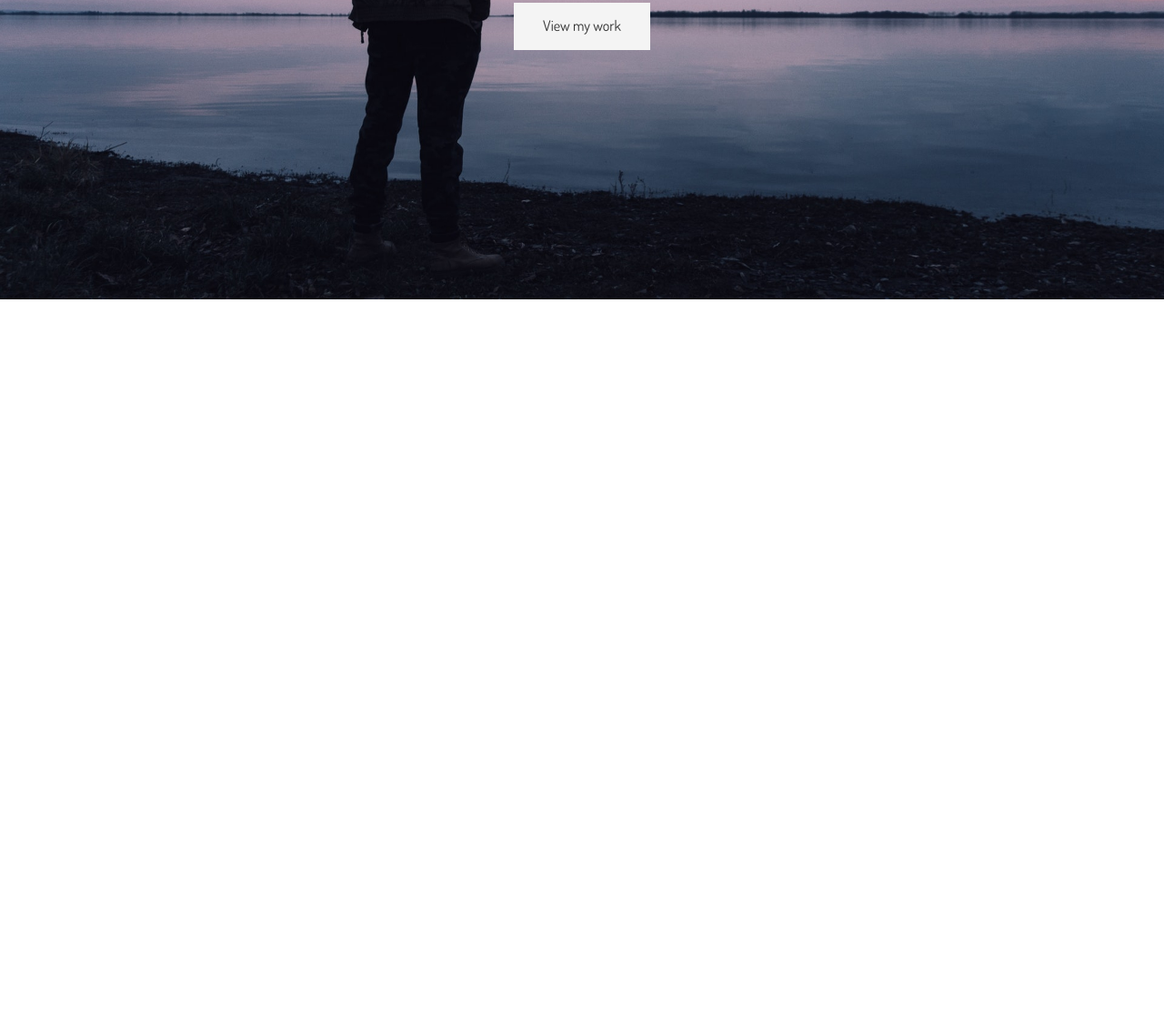
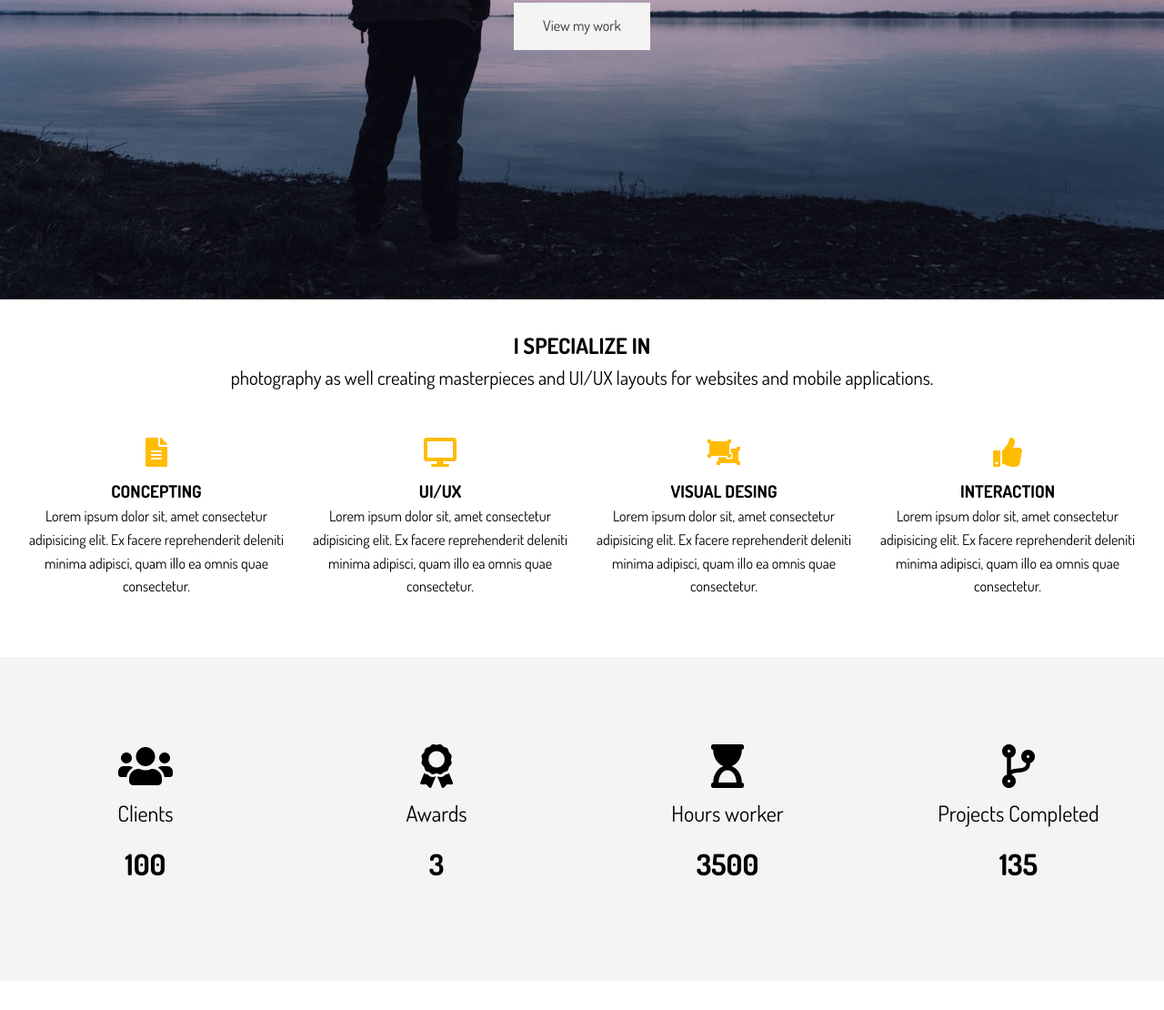
Before and after one commit to IPRIESPM/porfolio-sass, a website built with Vite: page src/index.html in a window 1280 px wide. Shown: the part 471-1581 px from the top of the page at 91% size. Before the commit the page ends 800 px from the top, so only its background shows below. Built offline with nearby package versions, Linux system fonts and the light colour scheme.

Commit message:
feat: :sparkles: add a-b sections

```diff
--- a/src/assets/css/_utilities.scss
+++ b/src/assets/css/_utilities.scss
@@ -47,3 +47,33 @@
 .text-center{
     text-align: center;
 }
+
+.py{
+    &-1{
+        padding: 1rem 0;
+    }
+    &-2{
+        padding: 2rem 0;
+    }
+    &-3{
+        padding: 3rem 0;
+    }
+    &-4{
+        padding: 4rem 0;
+    }
+}
+
+.my{
+    &-1{
+        margin: 1rem 0;
+    }
+    &-2{
+        margin: 2rem 0;
+    }
+    &-3{
+        margin: 3rem 0;
+    }
+    &-4{
+        margin: 4rem 0;
+    }
+}
--- /dev/null
+++ b/src/assets/css/sections.scss
@@ -0,0 +1,47 @@
+#home{
+    &-a{
+        .specials{
+            margin-top: 3rem;
+            display: grid;
+            grid-gap:1rem;
+            grid-template-columns: repeat(4, 1fr);
+
+            .fas{
+                color: $main-color;
+                padding-bottom: 0.4em;
+            }
+        }
+    }
+
+    &-b{
+        .stats{
+            display: grid;
+            grid-template-columns: repeat(4, 1fr);
+
+            li{
+                line-height: 2;
+
+                &.stats-title{
+                    font-size: 1.5rem;
+                }
+
+                &.stats-number{
+                    font-size: 2rem;
+                    font-weight: bold;
+                }
+            }
+        }
+
+        div{
+            padding: 3rem 0;
+
+            &:nth-child(odd){
+                background: $light-color;
+            }
+
+            &:nth-child(even){
+                background: $light-color;
+            }
+        }
+    }
+}
--- a/src/assets/css/style.scss
+++ b/src/assets/css/style.scss
@@ -3,3 +3,4 @@
 @import "utilities";
 @import "main-nav";
 @import "header";
+@import "sections";
--- a/src/index.html
+++ b/src/index.html
@@ -35,6 +35,84 @@
     </div>
   </header>
 
+  <section id="home-a" class="text-center py-2">
+    <div class="container">
+      <h2 class="section-title">I specialize in</h2>
+
+      <div class="bottom-line"></div>
+      <p class="lead">
+        photography as well creating masterpieces and UI/UX layouts for websites and mobile applications.
+      </p>
+      <div class="specials">
+        <div>
+          <i class="fas fa-file-alt fa-2x"></i>
+          <h3>Concepting</h3>
+          <p>Lorem ipsum dolor sit, amet consectetur adipisicing elit. Ex facere reprehenderit deleniti minima adipisci,
+            quam illo ea omnis quae consectetur.</p>
+        </div>
+
+        <div>
+          <i class="fas fa-desktop fa-2x"></i>
+          <h3>UI/UX</h3>
+          <p>Lorem ipsum dolor sit, amet consectetur adipisicing elit. Ex facere reprehenderit deleniti minima adipisci,
+            quam illo ea omnis quae consectetur.</p>
+        </div>
+
+        <div>
+          <i class="fas fa-object-ungroup fa-2x"></i>
+          <h3>Visual desing</h3>
+          <p>Lorem ipsum dolor sit, amet consectetur adipisicing elit. Ex facere reprehenderit deleniti minima adipisci,
+            quam illo ea omnis quae consectetur.</p>
+        </div>
+
+        <div>
+          <i class="fas fa-thumbs-up fa-2x"></i>
+          <h3>Interaction</h3>
+          <p>Lorem ipsum dolor sit, amet consectetur adipisicing elit. Ex facere reprehenderit deleniti minima adipisci,
+            quam illo ea omnis quae consectetur.</p>
+        </div>
+      </div>
+    </div>
+  </section>
+
+  <section id="home-b" class="text-center py-2">
+    <div class="stats">
+
+      <div>
+        <ul>
+          <li><i class="fas fa-users fa-3x"></i></li>
+          <li class="stats-title">Clients</li>
+          <li class="stats-number">100</li>
+        </ul>
+      </div>
+
+      <div>
+        <ul>
+          <li><i class="fas fa-award fa-3x"></i></li>
+          <li class="stats-title">Awards</li>
+          <li class="stats-number">3</li>
+        </ul>
+      </div>
+
+      <div>
+        <ul>
+          <li><i class="fas fa-hourglass-start fa-3x"></i></li>
+          <li class="stats-title">Hours worker</li>
+          <li class="stats-number">3500</li>
+        </ul>
+      </div>
+
+      <div>
+        <ul>
+          <li><i class="fas fa-code-branch fa-3x"></i></li>
+          <li class="stats-title">Projects Completed</li>
+          <li class="stats-number">135</li>
+        </ul>
+      </div>
+
+    </div>
+  </section>
+
   <script src="assets/js/typewriter.js"></script>
 </body>
 
```
